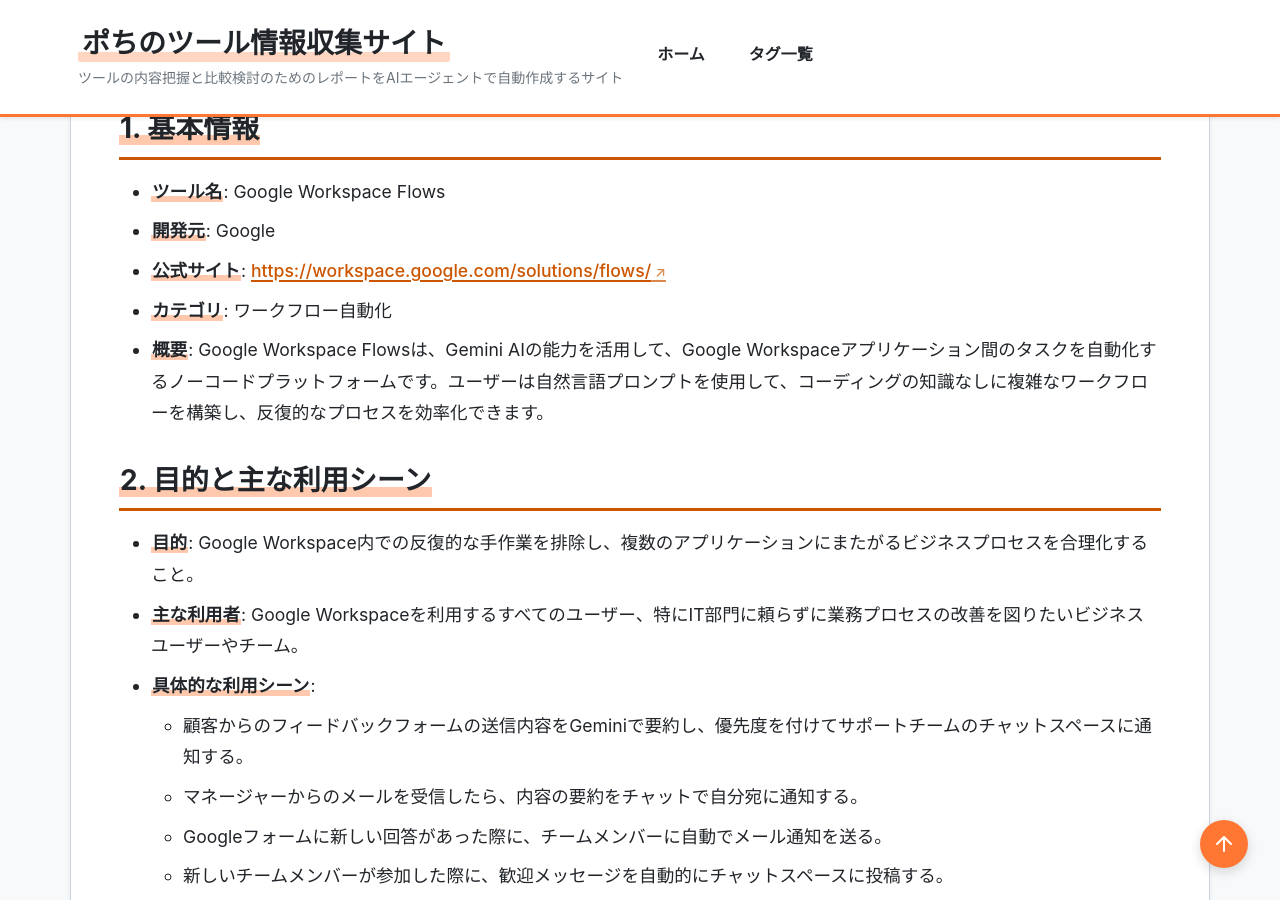
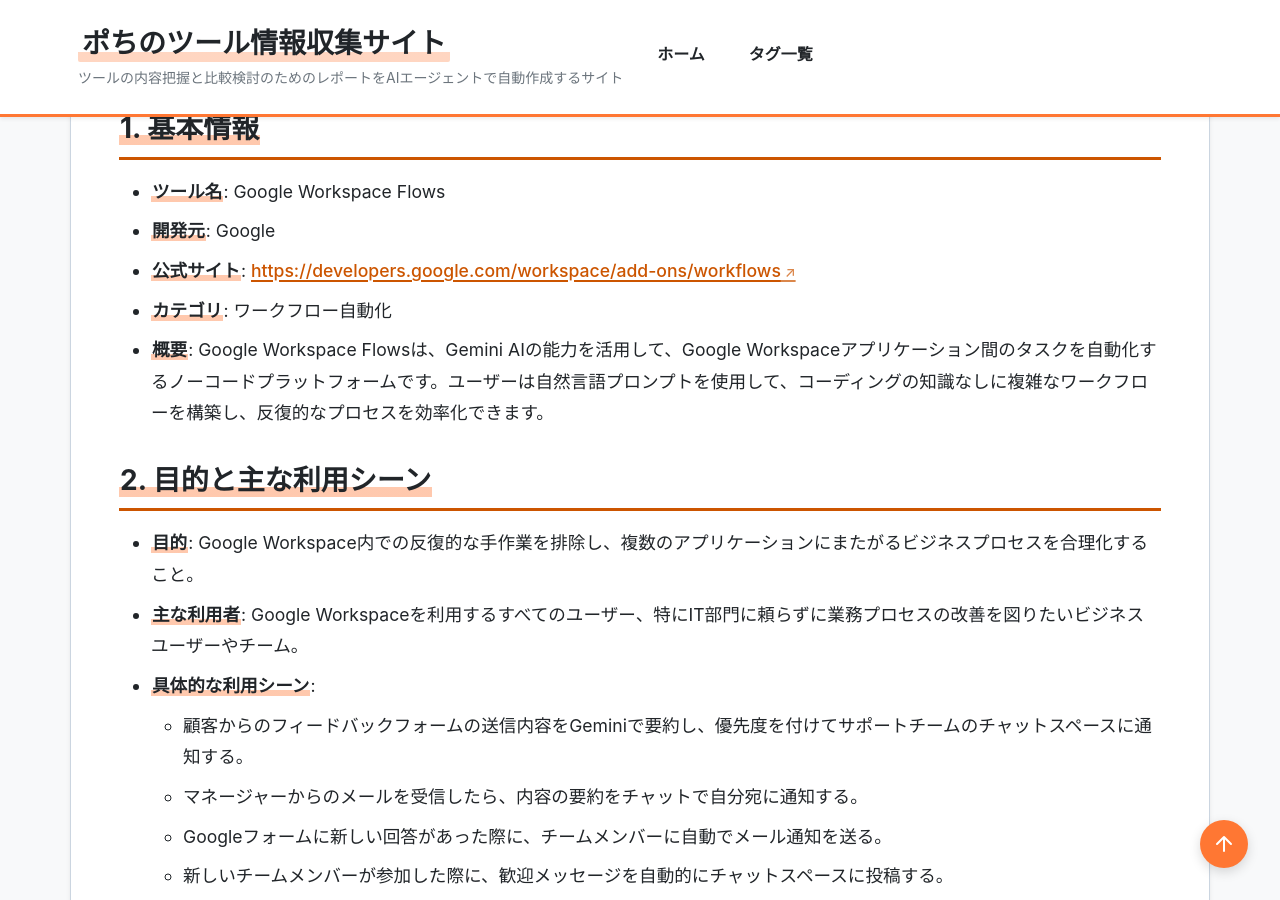
Before and after one commit to aegisfleet/tool-survey-report, a Jekyll site: the page built from _reports/google-workspace-flows.md, in a window 1280 px wide and 900 px high, scrolled down 1770 px. Built offline with Jekyll 4.4.1, drawn with Linux system fonts in a browser that asks for light colours; part of the change alters nothing that is shown.

Commit message:
fix: Update broken link for Google Workspace Flows (#169)
The official website URL for Google Workspace Flows was returning a 404 error. This commit replaces the broken link with the correct, publicly accessible URL.

- Updated `official_site` in the frontmatter of `_reports/google-workspace-flows.md`.
- Updated the link in the body of `_reports/google-workspace-flows.md`.

Co-authored-by: google-labs-jules[bot] <161369871+google-labs-jules[bot]@users.noreply.github.com>

```diff
--- a/_reports/google-workspace-flows.md
+++ b/_reports/google-workspace-flows.md
@@ -3,7 +3,7 @@ title: "Google Workspace Flows 調査レポート"
 tool_name: "Google Workspace Flows"
 category: "ワークフロー自動化"
 developer: "Google"
-official_site: "https://workspace.google.com/solutions/flows/"
+official_site: "https://developers.google.com/workspace/add-ons/workflows"
 date: "2025-11-07"
 last_updated: "2025-11-07"
 tags:
@@ -25,7 +25,7 @@ relationships:
 
 * **ツール名**: Google Workspace Flows
 * **開発元**: Google
-* **公式サイト**: [https://workspace.google.com/solutions/flows/](https://workspace.google.com/solutions/flows/)
+* **公式サイト**: [https://developers.google.com/workspace/add-ons/workflows](https://developers.google.com/workspace/add-ons/workflows)
 * **カテゴリ**: ワークフロー自動化
 * **概要**: Google Workspace Flowsは、Gemini AIの能力を活用して、Google Workspaceアプリケーション間のタスクを自動化するノーコードプラットフォームです。ユーザーは自然言語プロンプトを使用して、コーディングの知識なしに複雑なワークフローを構築し、反復的なプロセスを効率化できます。
 
```
